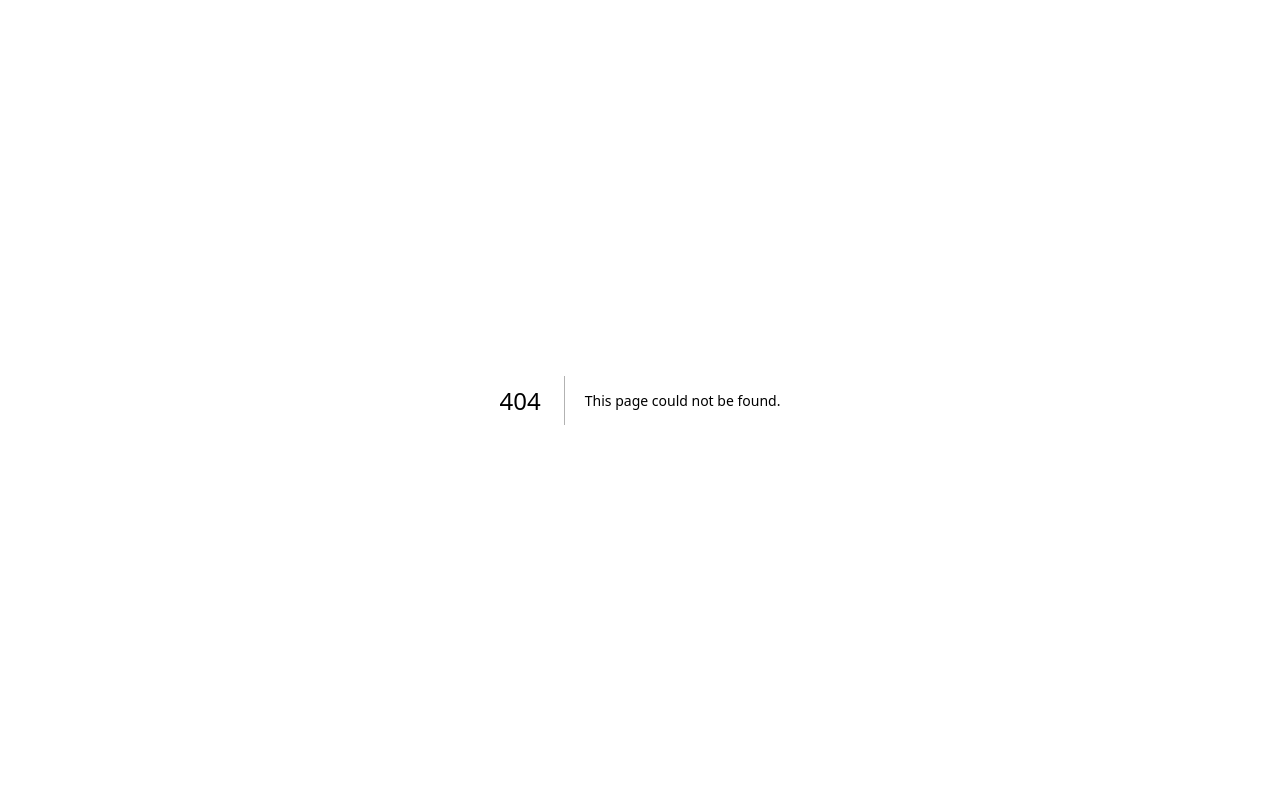
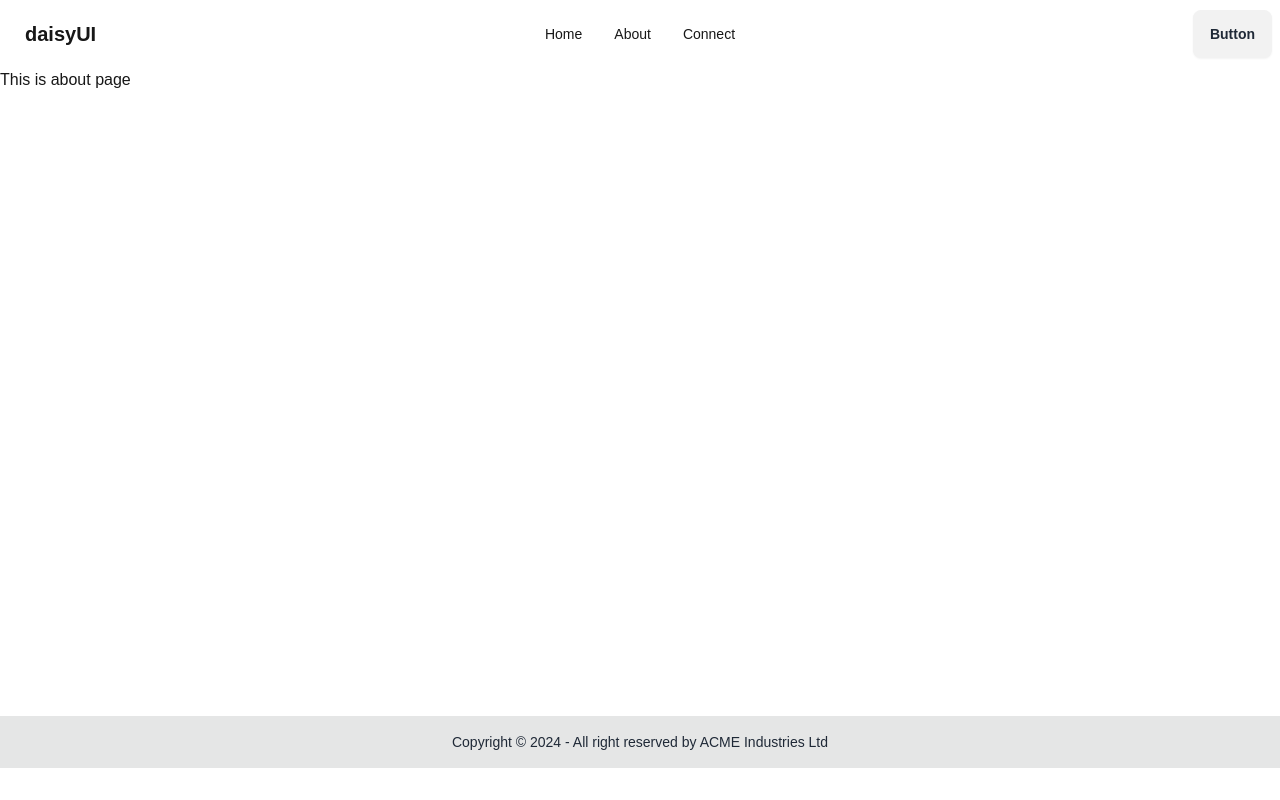
Before and after one commit to cssmh/my-nextjs-app, a Next.js app: page /about in a window 1280 px wide. Before the commit this address had no page. Built offline with nearby package versions, Linux system fonts and the light colour scheme.

Commit message:
some routes added

```diff
--- /dev/null
+++ b/src/app/Component/Footer.jsx
@@ -0,0 +1,14 @@
+const Footer = () => {
+    return (
+      <footer className="footer footer-center bg-base-300 text-base-content p-4">
+        <aside>
+          <p>
+            Copyright © {new Date().getFullYear()} - All right reserved by ACME
+            Industries Ltd
+          </p>
+        </aside>
+      </footer>
+    );
+};
+
+export default Footer;
--- /dev/null
+++ b/src/app/Component/Navbar.jsx
@@ -0,0 +1,61 @@
+import Link from "next/link";
+
+const Navbar = () => {
+  return (
+    <div className="navbar bg-base-100">
+      <div className="navbar-start">
+        <div className="dropdown">
+          <div tabIndex={0} role="button" className="btn btn-ghost lg:hidden">
+            <svg
+              xmlns="http://www.w3.org/2000/svg"
+              className="h-5 w-5"
+              fill="none"
+              viewBox="0 0 24 24"
+              stroke="currentColor"
+            >
+              <path
+                strokeLinecap="round"
+                strokeLinejoin="round"
+                strokeWidth="2"
+                d="M4 6h16M4 12h8m-8 6h16"
+              />
+            </svg>
+          </div>
+          <ul
+            tabIndex={0}
+            className="menu menu-sm dropdown-content bg-base-100 rounded-box z-[1] mt-3 w-52 p-2 shadow"
+          >
+            <li>
+              <Link href={"/"}>Home</Link>
+            </li>
+            <li>
+              <Link href={"/about"}>About</Link>
+            </li>
+            <li>
+              <Link href={"/connect"}>Connect</Link>
+            </li>
+          </ul>
+        </div>
+        <a className="btn btn-ghost text-xl">daisyUI</a>
+      </div>
+      <div className="navbar-center hidden lg:flex">
+        <ul className="menu menu-horizontal px-1">
+          <li>
+            <Link href={"/"}>Home</Link>
+          </li>
+          <li>
+            <Link href={"/about"}>About</Link>
+          </li>
+          <li>
+            <Link href={"/connect"}>Connect</Link>
+          </li>
+        </ul>
+      </div>
+      <div className="navbar-end">
+        <a className="btn">Button</a>
+      </div>
+    </div>
+  );
+};
+
+export default Navbar;
--- /dev/null
+++ b/src/app/about/page.js
@@ -0,0 +1,9 @@
+const About = () => {
+    return (
+        <div>
+            This is about page
+        </div>
+    );
+};
+
+export default About;
--- a/src/app/layout.js
+++ b/src/app/layout.js
@@ -1,5 +1,7 @@
 import { Geist, Geist_Mono } from "next/font/google";
 import "./globals.css";
+import Navbar from "./Component/Navbar";
+import Footer from "./Component/Footer";
 
 const geistSans = Geist({
   variable: "--font-geist-sans",
@@ -12,17 +14,21 @@
 });
 
 export const metadata = {
-  title: "Create Next App",
+  title: "My Nextjs App",
   description: "Generated by create next app",
 };
 
 export default function RootLayout({ children }) {
   return (
-    <html lang="en">
+    <html lang="en"
+    //  data-theme="dark"
+    >
       <body
         className={`${geistSans.variable} ${geistMono.variable} antialiased`}
       >
-        {children}
+        <Navbar />
+        <div className="max-w-7xl mx-auto min-h-[81vh]">{children}</div>
+        <Footer />
       </body>
     </html>
   );
--- a/src/app/page.js
+++ b/src/app/page.js
@@ -1,101 +1,11 @@
-import Image from "next/image";
+import React from 'react';
 
-export default function Home() {
+const HomePage = () => {
   return (
-    <div className="grid grid-rows-[20px_1fr_20px] items-center justify-items-center min-h-screen p-8 pb-20 gap-16 sm:p-20 font-[family-name:var(--font-geist-sans)]">
-      <main className="flex flex-col gap-8 row-start-2 items-center sm:items-start">
-        <Image
-          className="dark:invert"
-          src="/next.svg"
-          alt="Next.js logo"
-          width={180}
-          height={38}
-          priority
-        />
-        <ol className="list-inside list-decimal text-sm text-center sm:text-left font-[family-name:var(--font-geist-mono)]">
-          <li className="mb-2">
-            Get started by editing{" "}
-            <code className="bg-black/[.05] dark:bg-white/[.06] px-1 py-0.5 rounded font-semibold">
-              src/app/page.js
-            </code>
-            .
-          </li>
-          <li>Save and see your changes instantly.</li>
-        </ol>
-
-        <div className="flex gap-4 items-center flex-col sm:flex-row">
-          <a
-            className="rounded-full border border-solid border-transparent transition-colors flex items-center justify-center bg-foreground text-background gap-2 hover:bg-[#383838] dark:hover:bg-[#ccc] text-sm sm:text-base h-10 sm:h-12 px-4 sm:px-5"
-            href="https://vercel.com/new?utm_source=create-next-app&utm_medium=appdir-template-tw&utm_campaign=create-next-app"
-            target="_blank"
-            rel="noopener noreferrer"
-          >
-            <Image
-              className="dark:invert"
-              src="/vercel.svg"
-              alt="Vercel logomark"
-              width={20}
-              height={20}
-            />
-            Deploy now
-          </a>
-          <a
-            className="rounded-full border border-solid border-black/[.08] dark:border-white/[.145] transition-colors flex items-center justify-center hover:bg-[#f2f2f2] dark:hover:bg-[#1a1a1a] hover:border-transparent text-sm sm:text-base h-10 sm:h-12 px-4 sm:px-5 sm:min-w-44"
-            href="https://nextjs.org/docs?utm_source=create-next-app&utm_medium=appdir-template-tw&utm_campaign=create-next-app"
-            target="_blank"
-            rel="noopener noreferrer"
-          >
-            Read our docs
-          </a>
-        </div>
-      </main>
-      <footer className="row-start-3 flex gap-6 flex-wrap items-center justify-center">
-        <a
-          className="flex items-center gap-2 hover:underline hover:underline-offset-4"
-          href="https://nextjs.org/learn?utm_source=create-next-app&utm_medium=appdir-template-tw&utm_campaign=create-next-app"
-          target="_blank"
-          rel="noopener noreferrer"
-        >
-          <Image
-            aria-hidden
-            src="/file.svg"
-            alt="File icon"
-            width={16}
-            height={16}
-          />
-          Learn
-        </a>
-        <a
-          className="flex items-center gap-2 hover:underline hover:underline-offset-4"
-          href="https://vercel.com/templates?framework=next.js&utm_source=create-next-app&utm_medium=appdir-template-tw&utm_campaign=create-next-app"
-          target="_blank"
-          rel="noopener noreferrer"
-        >
-          <Image
-            aria-hidden
-            src="/window.svg"
-            alt="Window icon"
-            width={16}
-            height={16}
-          />
-          Examples
-        </a>
-        <a
-          className="flex items-center gap-2 hover:underline hover:underline-offset-4"
-          href="https://nextjs.org?utm_source=create-next-app&utm_medium=appdir-template-tw&utm_campaign=create-next-app"
-          target="_blank"
-          rel="noopener noreferrer"
-        >
-          <Image
-            aria-hidden
-            src="/globe.svg"
-            alt="Globe icon"
-            width={16}
-            height={16}
-          />
-          Go to nextjs.org →
-        </a>
-      </footer>
+    <div>
+      <h1 className='text-2xl text-center py-10'>Hi, Next js Welcome</h1>
     </div>
   );
-}
+};
+
+export default HomePage;
--- a/tailwind.config.mjs
+++ b/tailwind.config.mjs
@@ -1,5 +1,6 @@
 /** @type {import('tailwindcss').Config} */
-export default {
+
+const tailwindConfig = {
   content: [
     "./src/pages/**/*.{js,ts,jsx,tsx,mdx}",
     "./src/components/**/*.{js,ts,jsx,tsx,mdx}",
@@ -13,5 +14,10 @@
       },
     },
   },
-  plugins: [],
+  plugins: [require('daisyui')],
+  daisyui: {
+    themes: ["light", "dark", "cupcake"],
+  },
 };
+
+export default tailwindConfig;
```
Also changed, not shown: package.json (+6 -5 lines), 1 other file (tests, documents, lock files or other folders).
